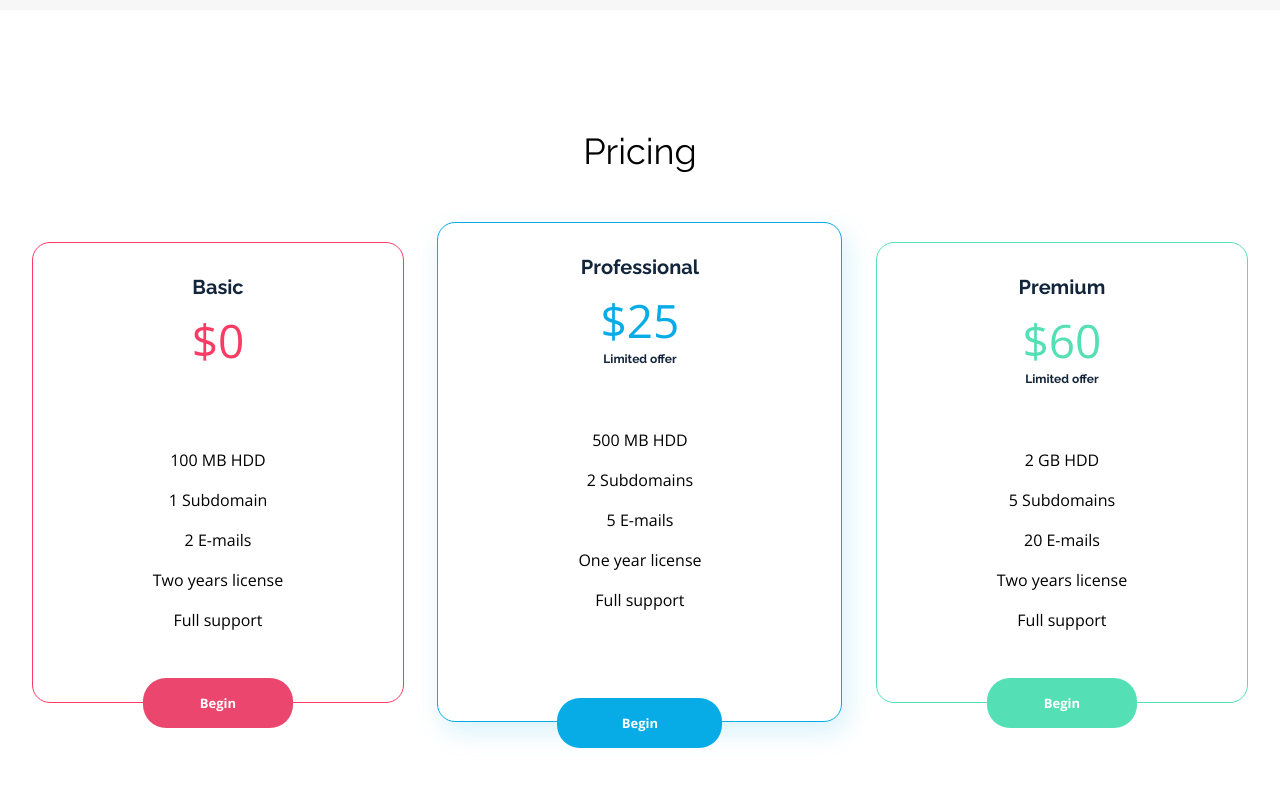
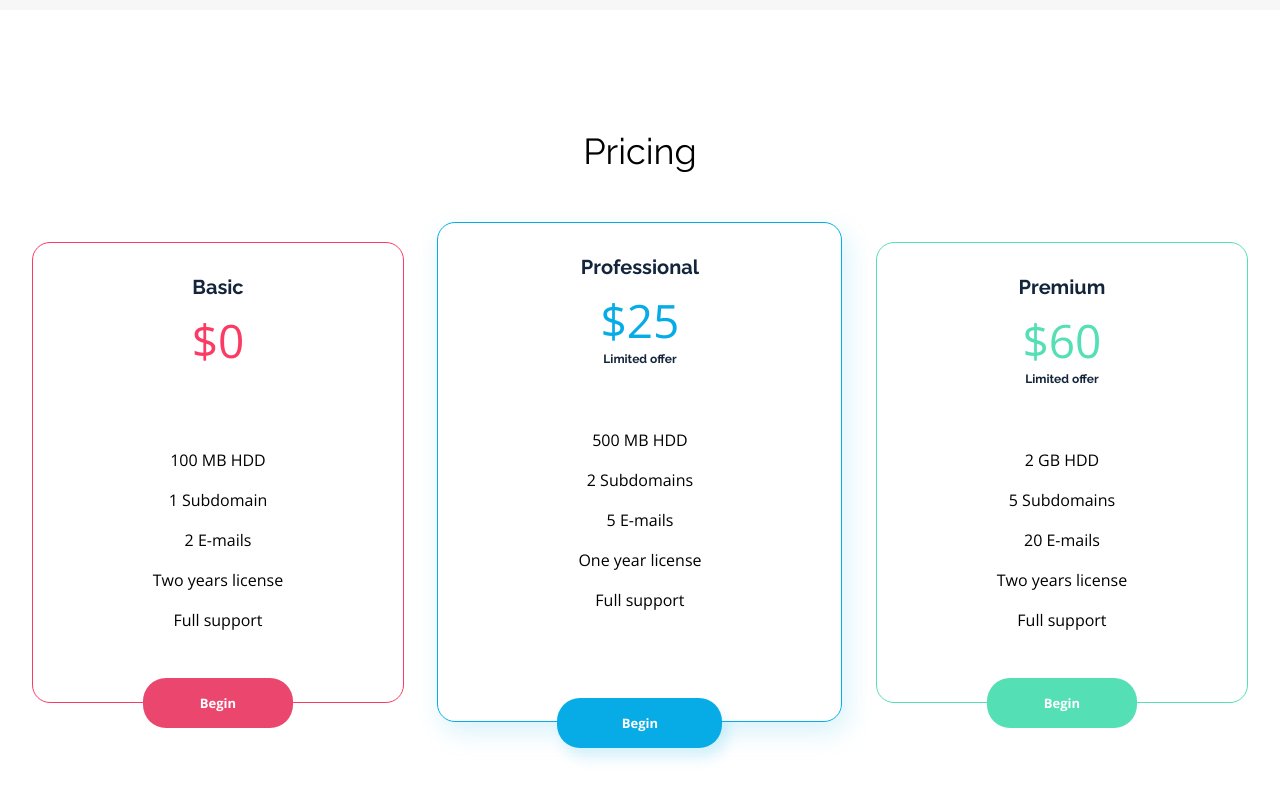
Before and after one commit to kodola/Cool_website, a website: page Cool_website/index.html in a window 1280 px wide. Shown: the part 2786-3586 px from the top of the page. Drawn offline with nearby package versions, Linux system fonts and the light colour scheme.

Commit message:
4th section improvements

```diff
--- a/Cool_website/scss/layout/_fourth-section.scss
+++ b/Cool_website/scss/layout/_fourth-section.scss
@@ -93,6 +93,7 @@
   margin-top: 78px;
   width: 165px;
   background-color: #07ACE6;
+  box-shadow: 5px 10px 14px #07ACE629;
 }
 .btn__last{
   background-color: #55DFB4;
```
Also changed, not shown: Cool_website/css/main.css.
